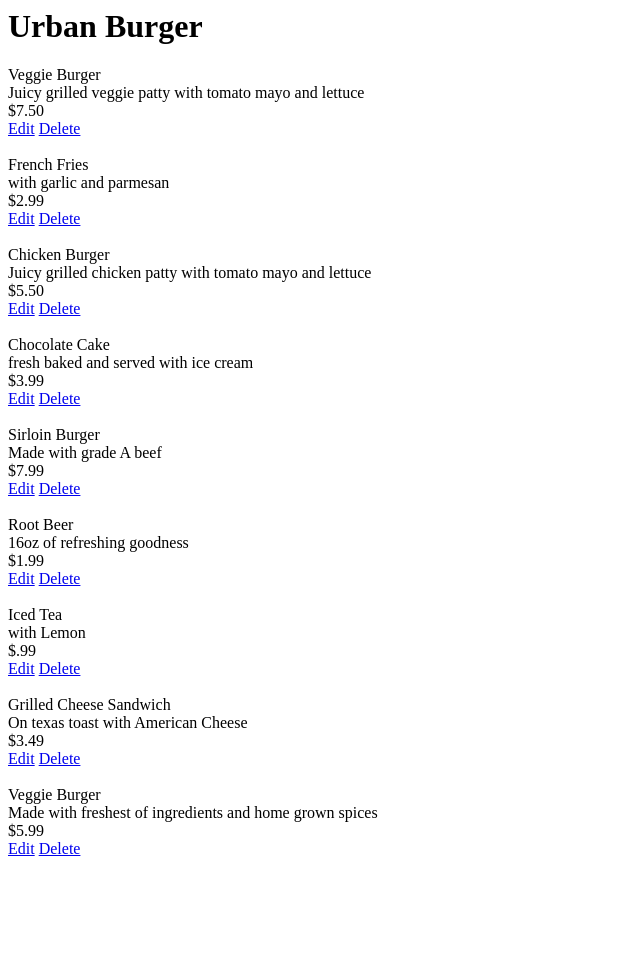
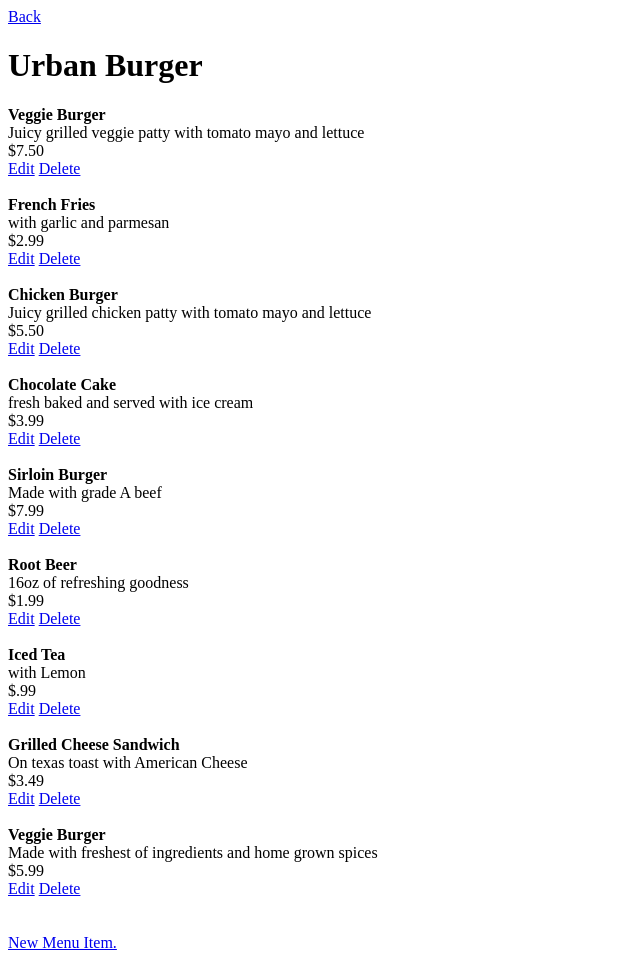
Before and after one commit to Jay-Shah10/Udacity-FSND, a Flask app: page /restaurant/1/ in a window 1280 px wide. Shown: the whole page, without its empty margins (0-640 px from the left). Before the commit the page ends 856 px from the top, so only its background shows below. Run offline with Flask 2, Linux system fonts and the light colour scheme.

Commit message:
feat: added in back link - to the home page.
Refactor: refactored where the add new menu item buttom should be.
it is now towards the bottom.

```diff
--- a/project_2/lesson_3/templates/menu.html
+++ b/project_2/lesson_3/templates/menu.html
@@ -1,9 +1,11 @@
 <html>
 <body>
+    <a href="{{ url_for('restaurants') }}">Back</a>
+    <br>
     <h1>{{ restaurant.name }}</h1>
     {% for i in item %}
 
-    {{ i.name }}
+    <strong>{{ i.name }}</strong>
     <br>
 
     {{ i.description }}
@@ -17,6 +19,10 @@
     <br>
     {% endfor %}
 
+    <br>
+
+    <a href="{{ url_for('newMenuItem', restaurant_id=restaurant_id) }}">New Menu Item.</a>
+    <br>
 </body>
 </html>
 
```
